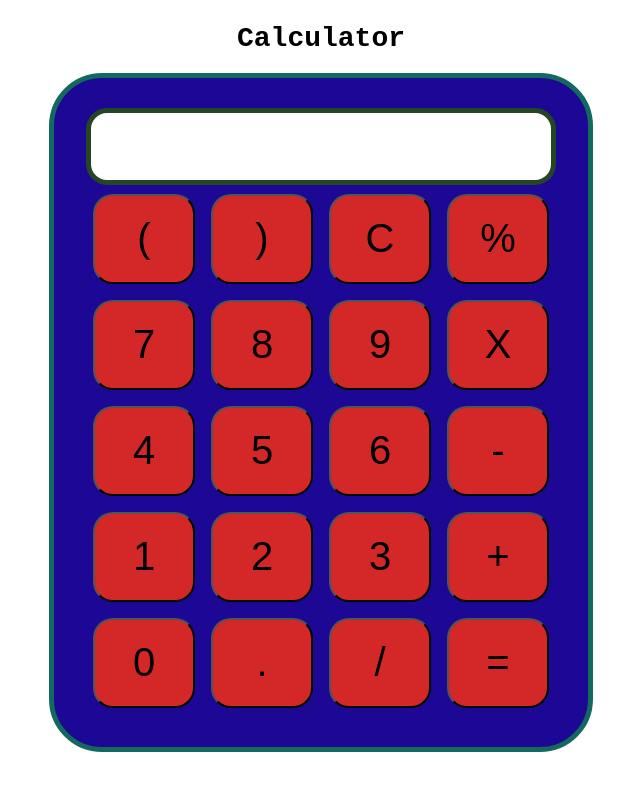
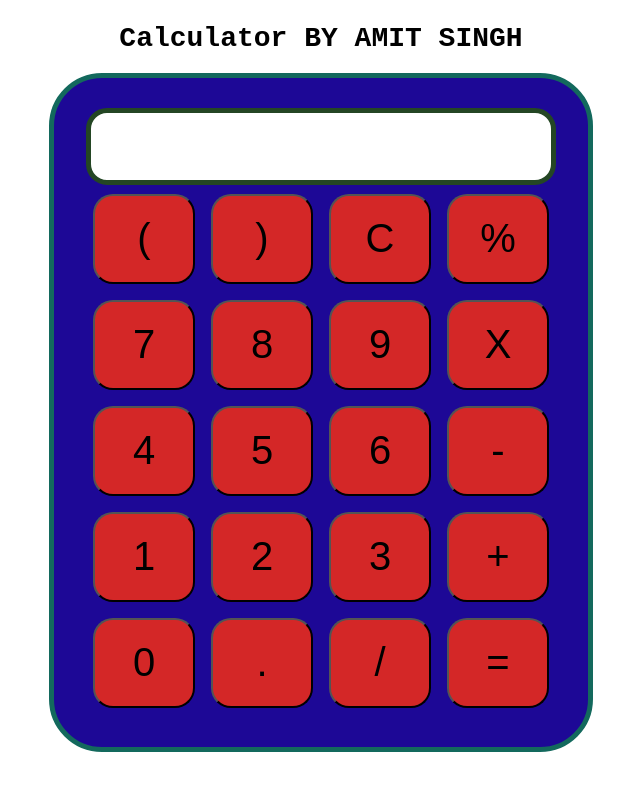
Before and after one commit to the-amitsingh/calculator-using-html-css---js, a plain HTML site: page index.html in a window 1280 px wide. Shown: the whole page, without its empty margins (319-959 px from the left). Drawn offline with Linux system fonts and the light colour scheme.

Commit message:
calculator using HTML ,CSS and JS

```diff
--- a/index.html
+++ b/index.html
@@ -11,7 +11,7 @@
 
 <body>
     <div class="container">
-        <h1>Calculator </h1>
+        <h1>Calculator BY AMIT SINGH  </h1>
 
         <div class="calculator">
             <input type="text" name="screen" id="screen">
```
